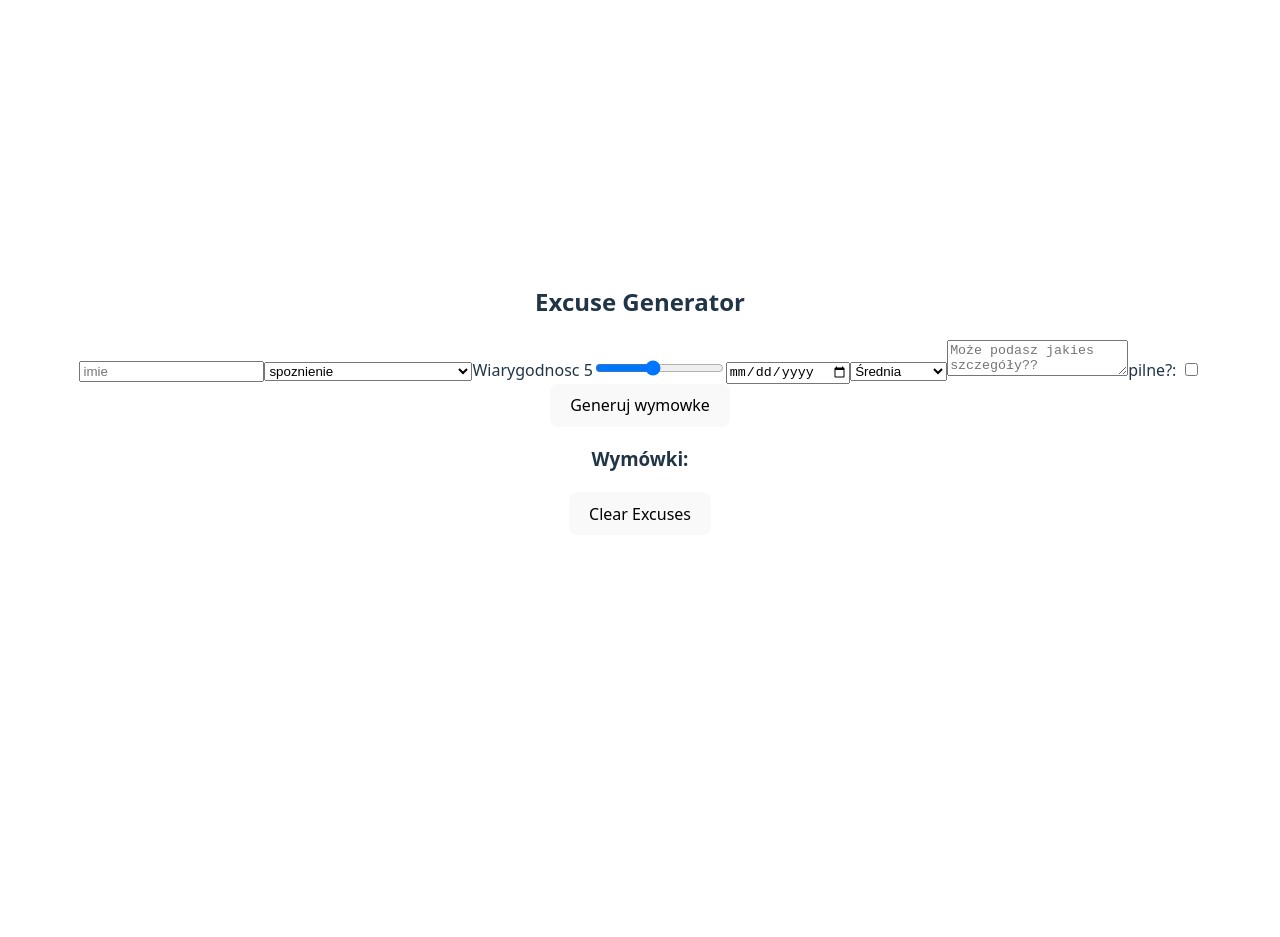
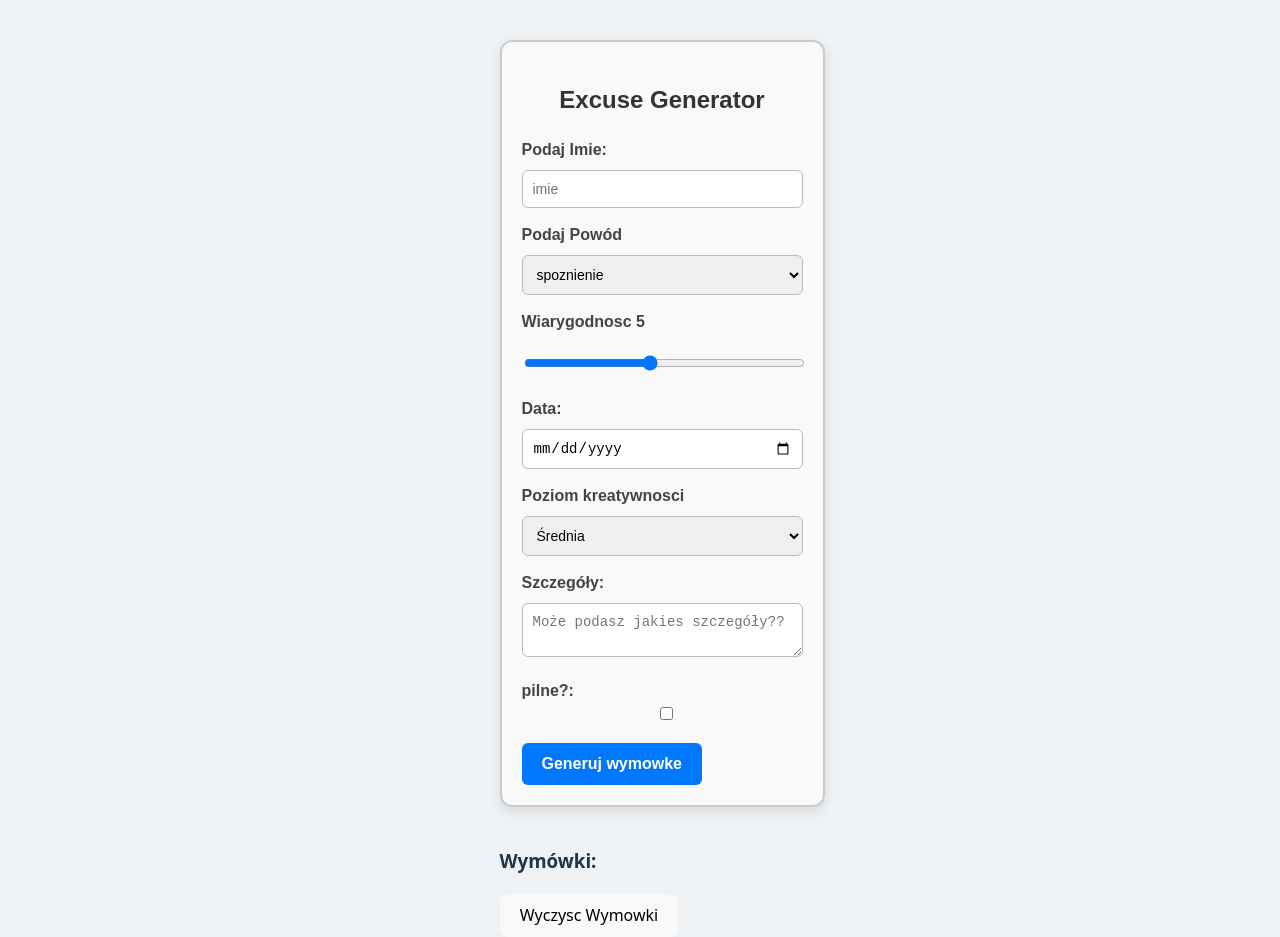
Before and after one commit to Daro000/Excuse-Generator, a React (Vite) app: page / in a window 1280 px wide. Before the commit the page ends 800 px from the top, so only its background shows below. Built offline with nearby package versions, Linux system fonts and the light colour scheme.

Commit message:
Creating css for form and finishing app

```diff
--- a/src/App.tsx
+++ b/src/App.tsx
@@ -1,5 +1,5 @@
 
-import './App.css'
+
 import ExcuseGenerator from "./ExcuseGenerator.tsx";
 import {useState} from "react";
 import ExcuseList from "./ExcuseList.tsx";
@@ -33,7 +33,7 @@ function App() {
     <>
         <ExcuseGenerator onButtonClick={onButtonClick2}/>
         <ExcuseList listaWymowek={listaWym}/>
-        <button onClick={clearExcuses}>Clear Excuses</button>
+        <button onClick={clearExcuses}>Wyczysc Wymowki</button>
     </>
   )
 }
--- /dev/null
+++ b/src/ExcuseGenerator.css
@@ -0,0 +1,80 @@
+
+body {
+    margin: 0;
+    padding: 0;
+    display: flex;
+    justify-content: center;
+    align-items: start;
+    min-height: 100vh;
+    background-color: #eef2f5;
+}
+
+
+.excuse-container {
+    max-width: 600px;
+    width: 100%;
+    margin: 40px auto;
+    padding: 20px;
+    background-color: #f9f9f9;
+    border: 2px solid #ccc;
+    border-radius: 12px;
+    box-shadow: 0 4px 12px rgba(0,0,0,0.1);
+    font-family: Arial, sans-serif;
+}
+
+
+
+.excuse-container h2 {
+    text-align: center;
+    margin-bottom: 20px;
+    color: #333;
+}
+
+.excuse-container input,
+.excuse-container select,
+.excuse-container textarea {
+    width: 100%;
+    padding: 10px;
+    margin-bottom: 15px;
+    border-radius: 6px;
+    border: 1px solid #bbb;
+    box-sizing: border-box;
+    font-size: 14px;
+}
+
+.excuse-container label {
+    display: block;
+    margin-bottom: 8px;
+    font-weight: bold;
+    color: #444;
+}
+
+.excuse-container input[type="range"] {
+    width: 100%;
+}
+
+.excuse-container textarea {
+    resize: vertical;
+}
+
+.excuse-container .checkbox-label {
+    display: flex;
+    align-items: center;
+    gap: 10px;
+    margin-bottom: 15px;
+}
+
+.excuse-container button {
+    padding: 12px 20px;
+    background-color: #0077ff;
+    color: white;
+    font-weight: bold;
+    border: none;
+    border-radius: 6px;
+    cursor: pointer;
+    transition: background-color 0.2s ease-in-out;
+}
+
+.excuse-container button:hover {
+    background-color: #005dd1;
+}
--- a/src/ExcuseGenerator.tsx
+++ b/src/ExcuseGenerator.tsx
@@ -1,4 +1,6 @@
 import {useState} from "react";
+import './ExcuseGenerator.css';
+
 
 interface PropsExcuse {
     onButtonClick: (v: string) => void;
@@ -63,10 +65,12 @@ interface PropsExcuse {
         };
 
     return(
-        <div>
+        <div className="excuse-container">
             <h2>Excuse Generator</h2>
+            <label>Podaj Imie:</label>
             <input type="text" name="name" placeholder="imie" value={name} onChange={handleNameChange}/>
 
+            <label>Podaj Powód</label>
             <select name="reason" value={reason} onChange={handleReasonChange}>
                     <option>spoznienie</option>
                     <option>brak pracy domowej</option>
@@ -77,8 +81,10 @@ interface PropsExcuse {
             <label>Wiarygodnosc {credibility}</label>
                 <input type="range" min="1" max="10" name="credibility" value={credibility} onChange={handleCredibilityChange}/>
 
+            <label>Data:</label>
+            <input type="date" name="date" value={date} onChange={handleDateChange}/>
 
-            <input type="date" name="date" value={date} onChange={handleDateChange}/>
+            <label>Poziom kreatywnosci</label>
             <select name="creativity" value={creativity} onChange={handleCreativityChange}>
                 <option>Mała</option>
                 <option>Średnia</option>
@@ -87,6 +93,7 @@ interface PropsExcuse {
                 <option>Ekstremalna</option>
             </select>
 
+            <label>Szczegóły:</label>
             <textarea name="details" placeholder="Może podasz jakies szczegóły??" value={details} onChange={handleDetailsChange}/>
             <label>
                 pilne?: <input name="urgent" type="checkbox" checked={urgent} onChange={handleUrgentChange}/>
```
